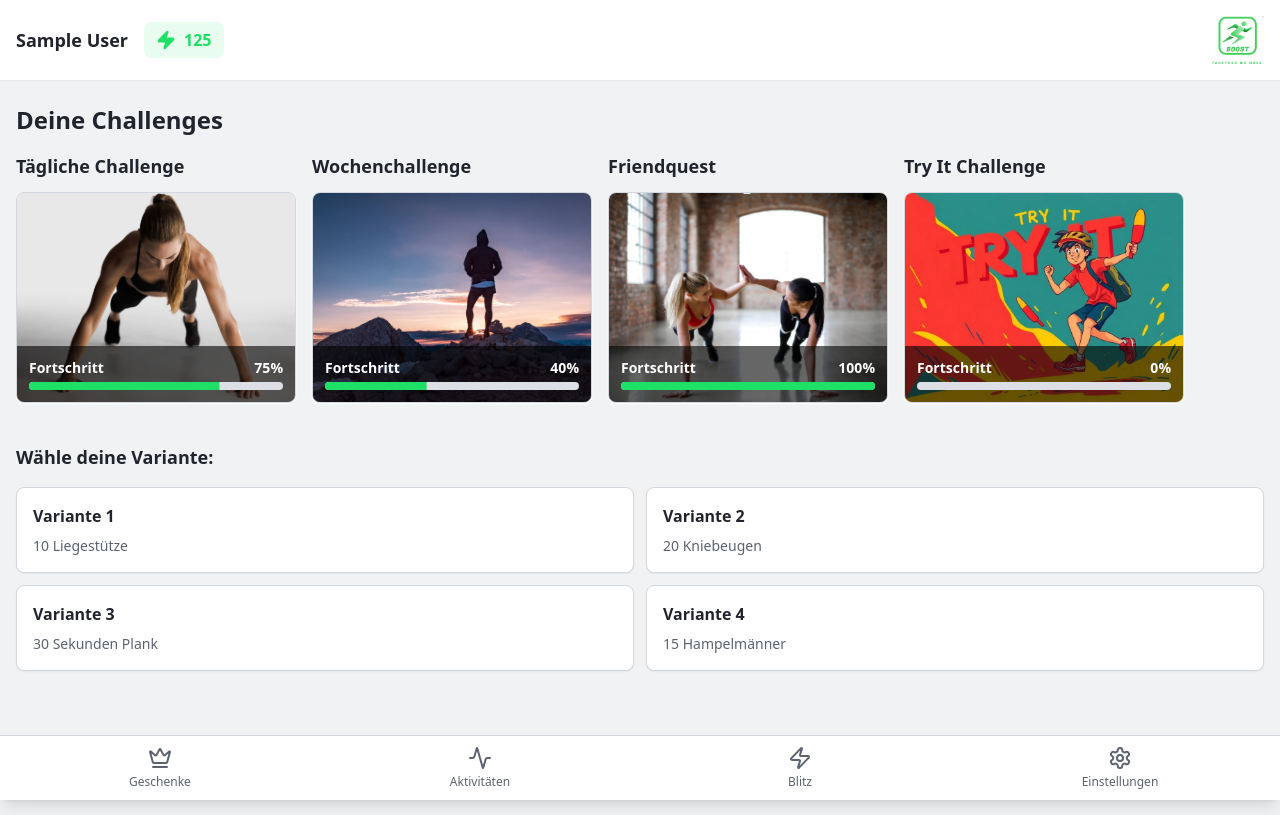
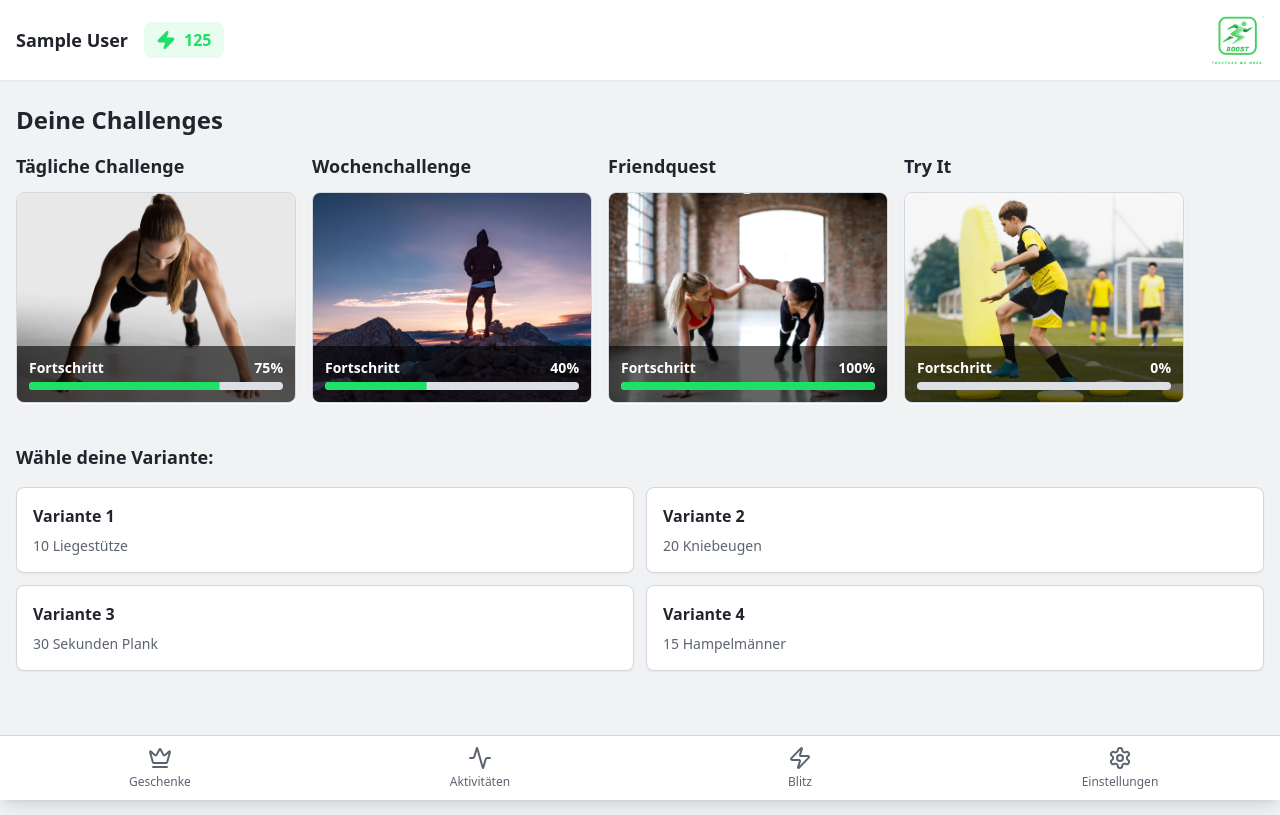
Before and after one commit to juliamariatischler/APP-boost, a React (Vite) app: page /dashboard in a window 1280 px wide. Built offline with nearby package versions, Linux system fonts and the light colour scheme; sample sign-in values are in the browser's storage; the HTML template or start-up script is replaced by a standard one.

Commit message:
Replace Try It Challenge image

```diff
--- a/src/components/ChallengeScroll.tsx
+++ b/src/components/ChallengeScroll.tsx
@@ -17,7 +17,7 @@ const challenges: Challenge[] = [
   { id: "daily", title: "Tägliche Challenge", image: dailyImg, progress: 75 },
   { id: "weekly", title: "Wochenchallenge", image: weeklyImg, progress: 40 },
   { id: "friend", title: "Friendquest", image: friendImg, progress: 100 },
-  { id: "tryit", title: "Try It Challenge", image: tryitImg, progress: 0 },
+  { id: "tryit", title: "Try It", image: tryitImg, progress: 0 },
 ];
 
 export const ChallengeScroll = () => {
```
Also changed, not shown: src/assets/challenge-tryit.jpg.
